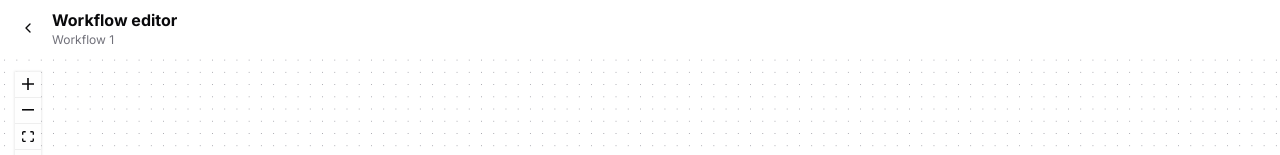
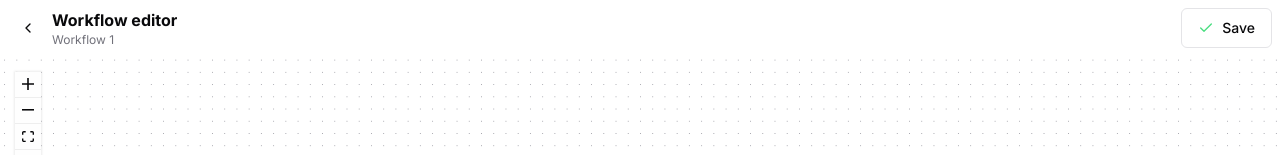
Before and after one commit to fernan-x/shadxtract, a Next.js app: page /workflow/editor/1 in a window 1280 px wide. Shown: the top 155 px of the page. Built offline with nearby package versions, Linux system fonts and the light colour scheme.

Commit message:
feat: add dummy save button in editor

```diff
--- a/app/workflow/_components/Editor.tsx
+++ b/app/workflow/_components/Editor.tsx
@@ -11,7 +11,7 @@ function Editor({ workflow }: { workflow: WorkflowFactoryData }) {
   return (
     <ReactFlowProvider>
       <div className='flex flex-col h-full w-full overflow-hidden'>
-        <TopBar title='Workflow editor' subtitle={workflow.name} />
+        <TopBar title='Workflow editor' subtitle={workflow.name} workflowId={workflow.id}/>
         <section className='flex h-full overflow-auto'>
           <FlowEditor workflow={workflow} />
         </section>
--- /dev/null
+++ b/app/workflow/_components/topbar/SaveButton.tsx
@@ -0,0 +1,23 @@
+'use client'
+
+import { Button } from '@/ui/components/ui/button'
+import { useReactFlow } from '@xyflow/react'
+import { CheckIcon } from 'lucide-react'
+import React from 'react'
+
+function SaveButton({ workflowId }: { workflowId: string }) {
+    const { toObject } = useReactFlow();
+
+    return (
+        <Button
+            variant='outline'
+            className='flex items-center gap-2'
+            onClick={() => {}}
+        >
+            <CheckIcon size={16} className='stroke-green-400' />
+            Save
+        </Button>
+    )
+}
+
+export default SaveButton
--- a/app/workflow/_components/topbar/TopBar.tsx
+++ b/app/workflow/_components/topbar/TopBar.tsx
@@ -5,13 +5,15 @@ import TooltipWrapper from '@/ui/components/TooltipWrapper'
 import { Button } from '@/ui/components/ui/button'
 import { ChevronLeft } from 'lucide-react'
 import { useRouter } from 'next/navigation'
+import SaveButton from './SaveButton'
 
 type TopBarProps = {
     title: string;
     subtitle?: string;
+    workflowId: string;
 }
 
-function TopBar({ title, subtitle }: TopBarProps) {
+function TopBar({ title, subtitle, workflowId }: TopBarProps) {
     const router = useRouter();
 
     return (
@@ -38,7 +40,7 @@ function TopBar({ title, subtitle }: TopBarProps) {
                 </div>
             </div>
             <div className='flex gap-1 flex-1 justify-end'>
-                {/* TODO: Add save button here */}
+                <SaveButton workflowId={workflowId} />
             </div>
         </header>
     );
--- a/infra/repositories/workflow/workflow.repository.prisma.ts
+++ b/infra/repositories/workflow/workflow.repository.prisma.ts
@@ -5,7 +5,9 @@ import { prisma } from '@/lib/prisma';
 import { WorkflowFactory } from '@/core/domain/workflow/workflow.factory';
 import { WorkflowStatusType } from '@/core/domain/workflow/workflow-status.value-object';
 
-export class WorkflowRepositoryPrisma implements WorkflowRepository {
+// TODO: Implement WorkflowRepositoryPrisma
+// export class WorkflowRepositoryPrisma implements WorkflowRepository {
+export class WorkflowRepositoryPrisma {
     async getAll(): Promise<Workflow[]> {
         const { userId } = await auth();
         if (!userId) {
```
